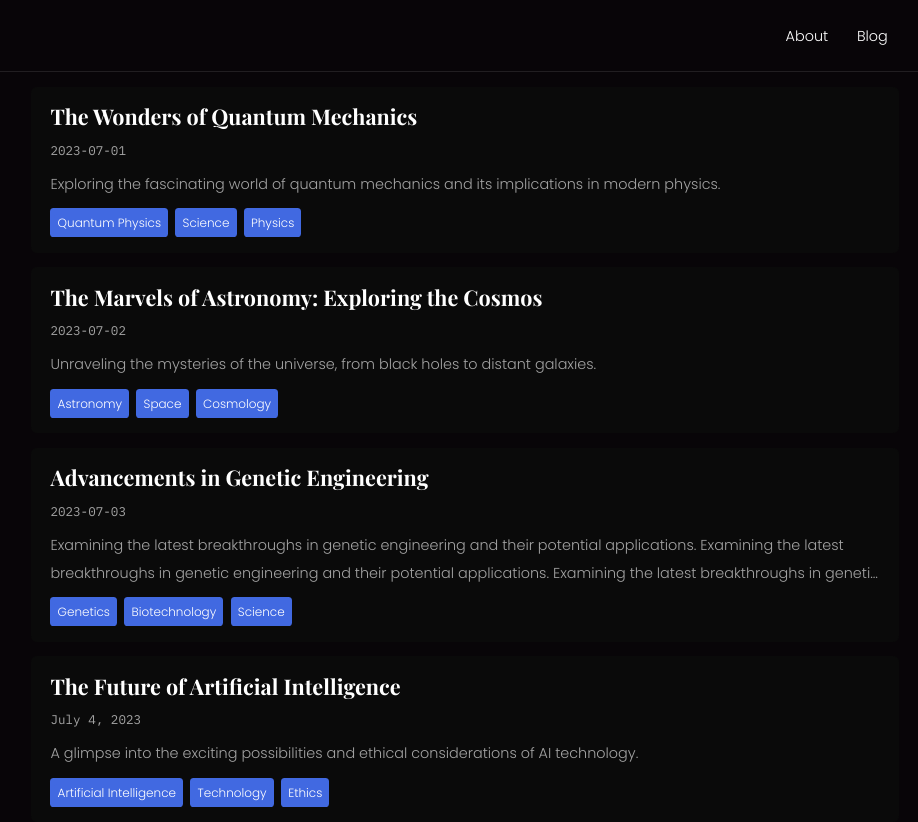
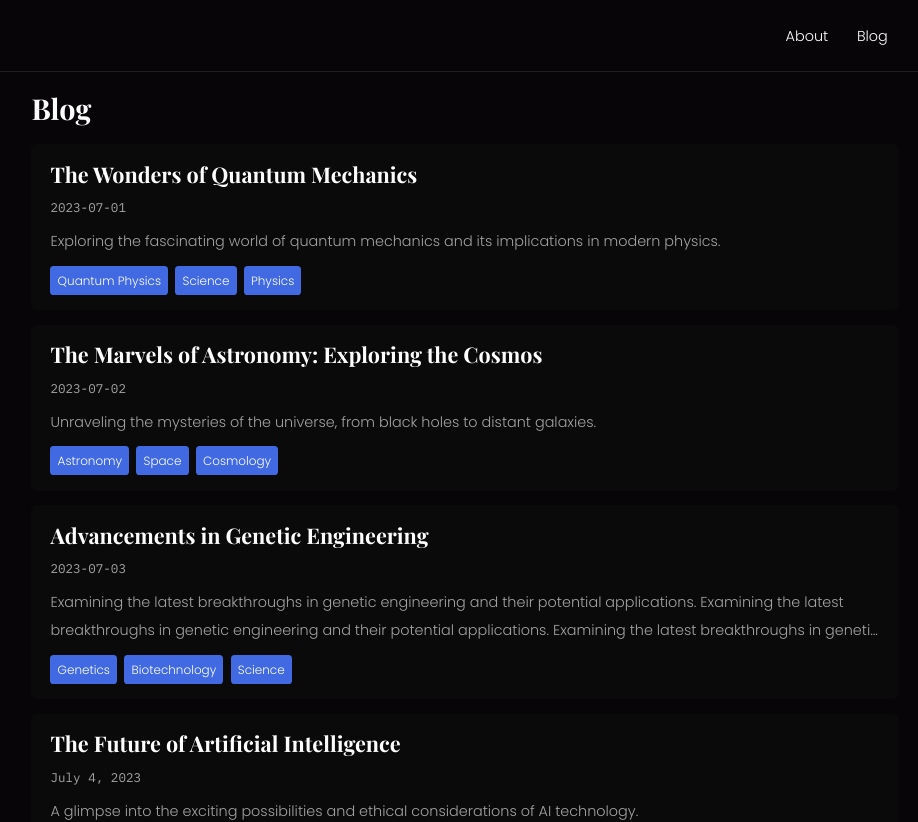
Before and after one commit to amandatz/amandatz.github.io, a Next.js app: page / in a window 1280 px wide. Shown: the top 822 px of the page, without its empty margins (175-1093 px from the left). Built offline with nearby package versions, Linux system fonts and the light colour scheme; a web font is replaced by a local one.

Commit message:
- Added title to blog section

```diff
--- a/src/components/Blog/Section/Section.module.scss
+++ b/src/components/Blog/Section/Section.module.scss
@@ -3,3 +3,9 @@
     gap: 1rem;
     width: 100%;
 }
+
+.title {
+    font-size: 2rem;
+    line-height: 3rem;
+    margin-bottom: 1rem;
+}
--- a/src/components/Blog/Section/Section.tsx
+++ b/src/components/Blog/Section/Section.tsx
@@ -6,6 +6,7 @@ type SectionProps = {
 
 const Section = ({ children }: SectionProps) => {
     return <section>
+        <h1 className={styles.title}>Blog</h1>
         <div className={styles.section}>{children}</div>
     </section>;
 };
```
